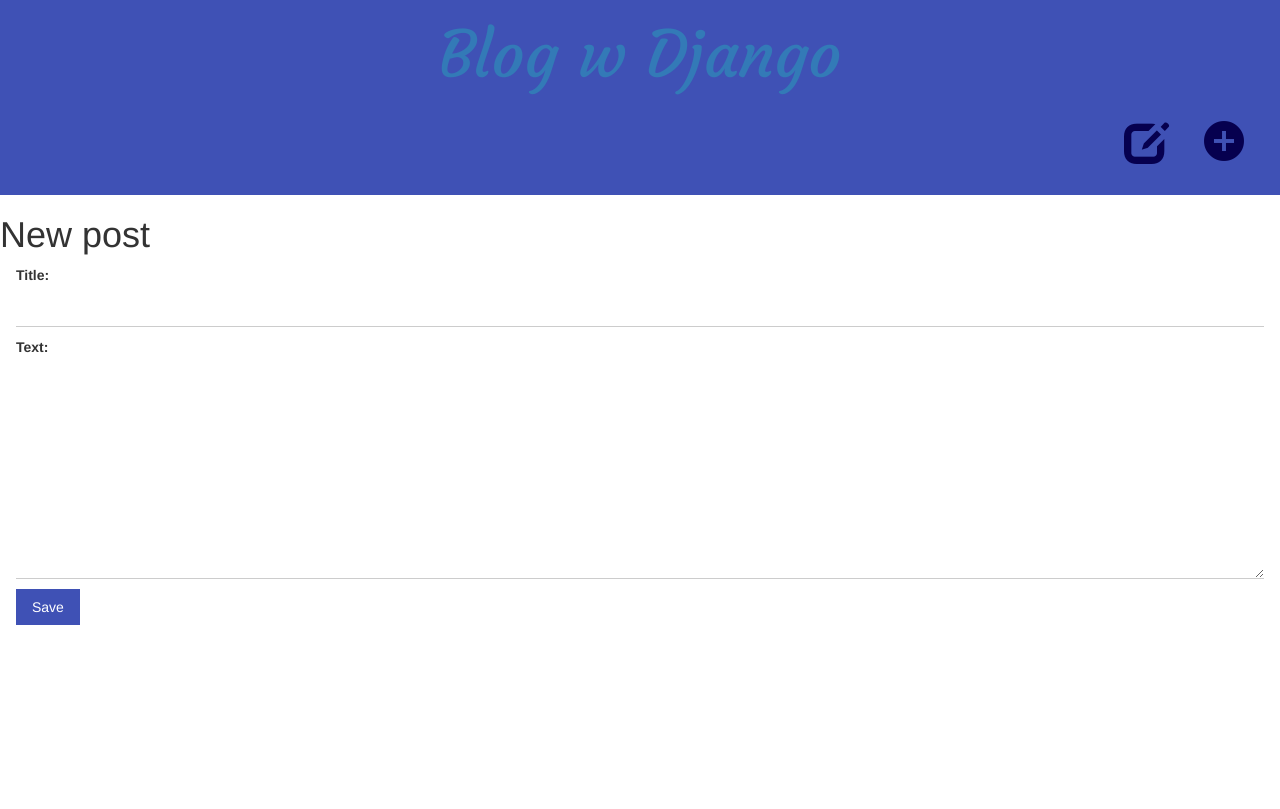
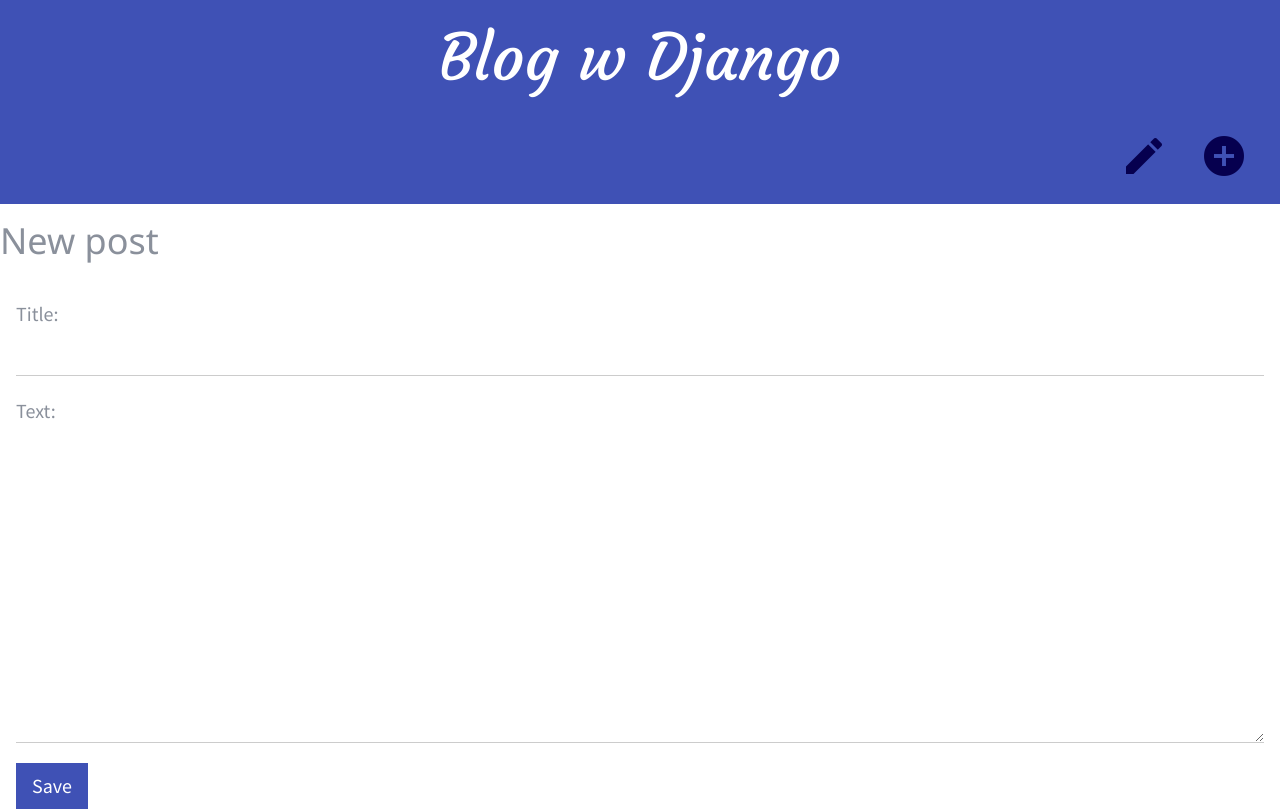
Before and after one commit to tomwiet/django, a Django app: template blog/templates/blog/post_edit.html in a window 1280 px wide. Before the commit the page ends 625 px from the top, so only its background shows below. Run offline with Django 3.2, Linux system fonts and the light colour scheme; the template is opened without the code that fills it: values that come from a table or form of the project are taken from there, others are empty; the visitor is signed in with stand-in values (Sample User, id 1); parts of the project's set-up code (start-up, migrations or seed data) failed here and were passed over; some libraries are stand-ins or nearby versions.

Commit message:
change link to draft posts icon

```diff
--- a/blog/templates/blog/base.html
+++ b/blog/templates/blog/base.html
@@ -9,7 +9,6 @@
     <link rel="stylesheet" href="http://www.w3schools.com/lib/w3.css">
     <link rel="stylesheet" href="{% static 'css/style.css' %}">
     <link href="https://fonts.googleapis.com/icon?family=Material+Icons" rel="stylesheet">
-    <link rel="stylesheet" href="https://maxcdn.bootstrapcdn.com/bootstrap/3.3.7/css/bootstrap.min.css">
 
 </head>
 <body>
@@ -17,7 +16,7 @@
     <h1><a class="w3-courgette w3-jumbo" href="/" style="text-decoration: none">Blog w Django</a></h1>
     {% if user.is_authenticated %}
     <a class="w3-right w3-margin" href="{% url 'post_new' %}"><span class="material-icons" style="font-size:48px; color: #06004f">add_circle</span></a>
-    <a class="w3-right w3-margin" href="{% url 'post_draft_list' %}" class="material-icons" style="font-size:44px; color: #06004f"><span class="glyphicon glyphicon-edit"></span></a>
+    <a class="w3-right w3-margin" href="{% url 'post_draft_list' %}"><span class="material-icons" style="font-size:48px; color: #06004f">mode_edit</span></a>
     {% endif %}
 </div>
 
--- a/static/css/style.css
+++ b/static/css/style.css
@@ -19,6 +19,7 @@ body {
 .post-title{
   text-decoration: none;
   color: #ffffff;
+  font-size: 16px;
 }
 
 a.post-title : visited {
```
